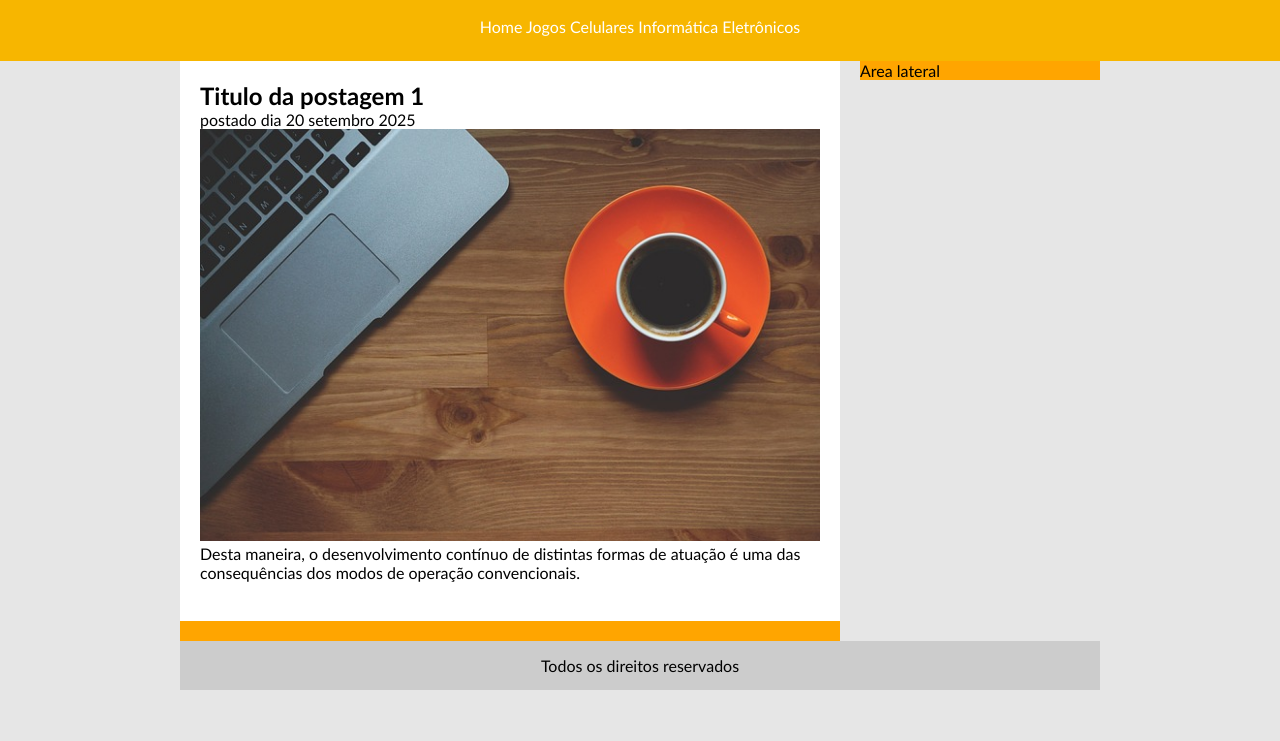
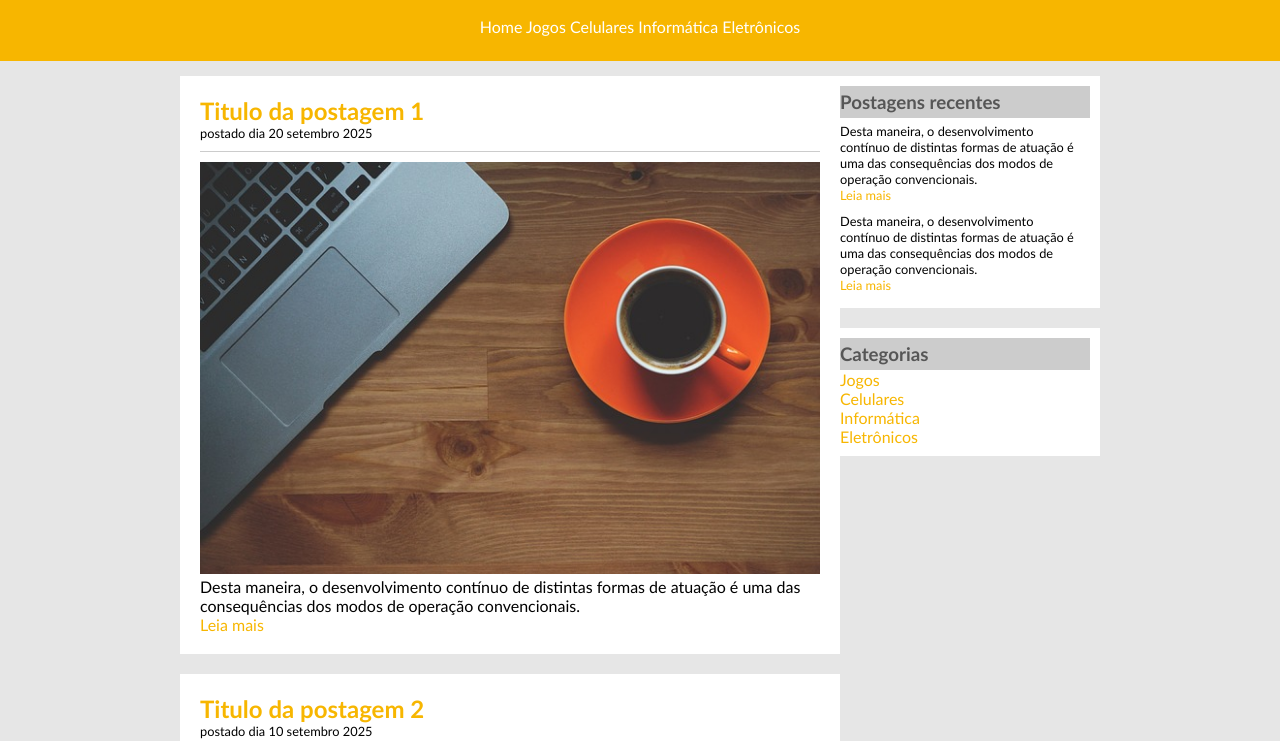
Before and after one commit to RicardoSBdev/TecBlog, a plain HTML site: page index.html in a window 1280 px wide. Shown: the part 76-817 px from the top of the page. Drawn offline with Linux system fonts and the light colour scheme.

Commit message:
quarto commit

```diff
--- a/CSS/estilo.css
+++ b/CSS/estilo.css
@@ -26,10 +26,7 @@ body {
 #area-principal {
     width: 920px;
     margin: 0 auto;
-}
-
-#area-postagens, #area-lateral {
-    background: orange;
+    padding: 15px;
 }
 
 #area-postagens {
@@ -48,6 +45,18 @@ body {
     background: white;
 }
 
+.conteudo-lateral {
+    background: white;
+    padding: 10px;
+    margin-bottom: 20px;
+}
+
+.postagem-lateral {
+    font-size: 0.8em;
+    padding: 5px;
+    /* border-bottom: 1px dotted #CCC; */
+}
+
 #rodape {
     clear: both;
     text-align: center;
@@ -62,13 +71,22 @@ a {
 }
 
 a:link, a:visited {
+    color: #f7b600;
+}
+
+a:hover {
+    text-decoration: underline;
+}
+
+#area-cabecalho a:link, #area-cabecalho a:visited {
     color: #fff;
     padding: 8px, 12px;
 }
 
-a:hover {
+#area-cabecalho a:hover {
     color: #f7b600;
     background: #fff;
+    text-decoration: none;
 }
 
 /* Formatação em geral */
@@ -78,6 +96,29 @@ h1 {
     font-size: 2.5em;
 }
 
+h2 {
+    color: #f7b600;
+}
+
+h3 {
+    color: #565656;
+    background: #CCC;
+    padding: 5px;
+}
+
 .branco {
     color: white;
 }
+
+.data-postagem {
+    font-size: 0.8em;
+    border-bottom: 1px solid #CCC;
+    padding-bottom: 10px;
+    margin-bottom: 10px;
+    display: block;
+}
+
+.postagem-lateral {
+    font-size: 0.8em;
+    padding: 5px;
+}
--- a/index.html
+++ b/index.html
@@ -19,10 +19,10 @@
         </div>
         <div id="area-menu">
             <a href="index.html">Home</a>
-            <a href="jogos">Jogos</a>
-            <a href="celulares">Celulares</a>
-            <a href="informatica">Informática</a>
-            <a href="eletronicos">Eletrônicos</a>
+            <a href="jogos.html">Jogos</a>
+            <a href="celulares.html">Celulares</a>
+            <a href="informatica.html">Informática</a>
+            <a href="eletronicos.html">Eletrônicos</a>
         </div>
 
     </div>
@@ -37,7 +37,7 @@
 
             <div class="postagem">
                 <h2>Titulo da postagem 1</h2>
-                <span>postado dia 20 setembro 2025</span>
+                <span class="data-postagem">postado dia 20 setembro 2025</span>
                 <img width="620" src="imagens/imagem1.jpg">
                 <p>
                     Desta maneira, o desenvolvimento contínuo de distintas formas de atuação é uma das consequências dos modos de operação convencionais.
@@ -47,9 +47,50 @@
 
             <!-- fechamento postagem -->
 
+            <!-- abertura postagem -->
+
+            <div class="postagem">
+                <h2>Titulo da postagem 2</h2>
+                <span class="data-postagem">postado dia 10 setembro 2025</span>
+                <img width="620" src="imagens/imagem2.jpg">
+                <p>
+                    Desta maneira, o desenvolvimento contínuo de distintas formas de atuação é uma das consequências dos modos de operação convencionais.
+                </p>
+                <a href="">Leia mais</a>
+            </div>
+
+            <!-- fechamento postagem -->
+
         </div>
-        <div id="area-lateral">
-            Area lateral
+        <div class="area-lateral">
+
+            <div class="conteudo-lateral">
+                <h3>Postagens recentes</h3>
+
+                <div class="postagem-lateral">
+                    <p>
+                        Desta maneira, o desenvolvimento contínuo de distintas formas de atuação é uma das consequências dos modos de operação convencionais.
+                    </p>
+                    <a href="">Leia mais</a>
+                </div>
+                <div class="postagem-lateral" style="border-bottom: none;">
+                    <p>
+                        Desta maneira, o desenvolvimento contínuo de distintas formas de atuação é uma das consequências dos modos de operação convencionais.
+                    </p>
+                    <a href="">Leia mais</a>
+                </div>
+            </div>
+
+            <div class="conteudo-lateral">
+                <h3>Categorias</h3>
+
+                <a href="">Jogos</a><br>
+                <a href="">Celulares</a><br>
+                <a href="">Informática</a><br>
+                <a href="">Eletrônicos</a><br>
+
+            </div>
+
         </div>
         <div id="rodape">
             Todos os direitos reservados
```
